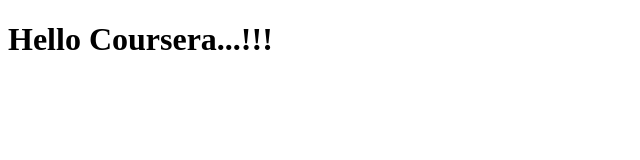
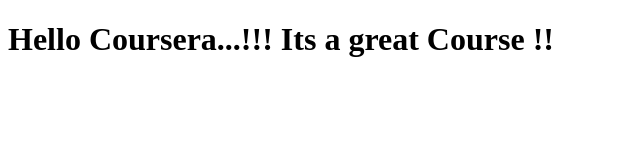
Before and after one commit to garimashingal/coursera-test, a plain HTML site: page site/index.html in a window 1280 px wide. Shown: the whole page, without its empty margins (0-640 px from the left). Drawn offline with Linux system fonts and the light colour scheme.

Commit message:
Small changes done

```diff
--- a/site/index.html
+++ b/site/index.html
@@ -6,6 +6,6 @@
  	<title>Hello Coursera</title>
  </head>
  <body>
- <h1>Hello Coursera...!!!</h1>
+ <h1>Hello Coursera...!!! Its a great Course !!</h1>
  </body>
  </html>
```
